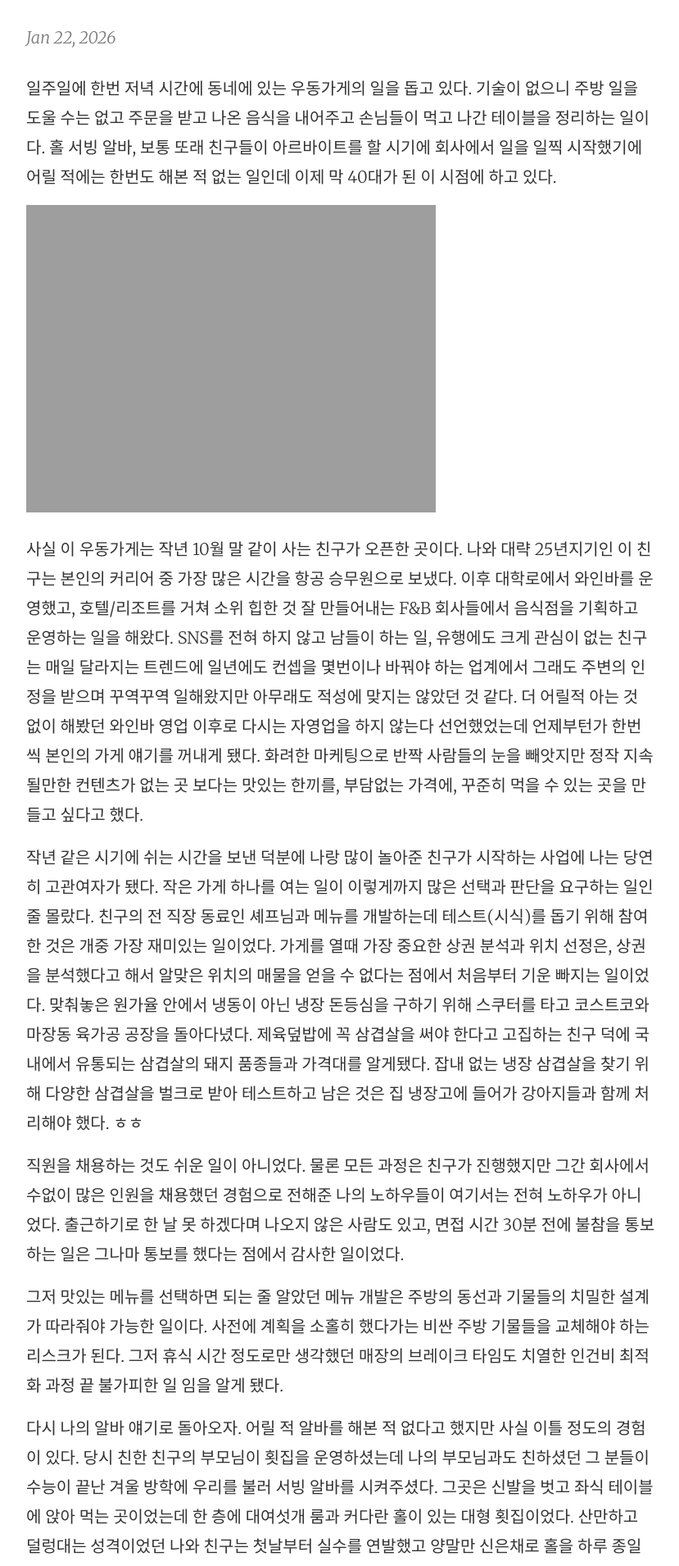
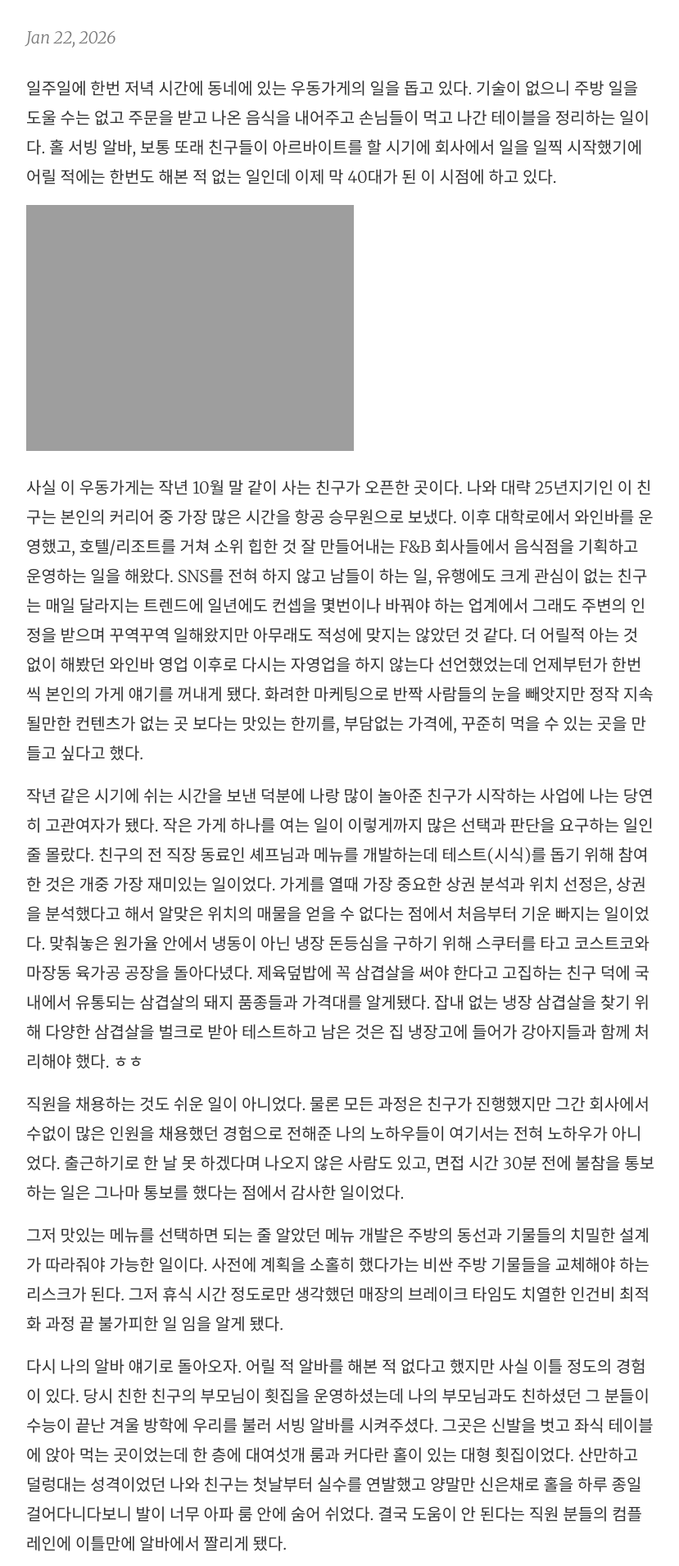
Before and after one commit to joyeon/joyeon.github.io, a Jekyll site: the page built from _posts/2026-01-22-part-time-job.md, in a window 1280 px wide. Shown: the part 313-2223 px from the top of the page at 82% size, without its empty margins (224-1053 px from the left). Built offline with Jekyll 4.4.1, drawn with Linux system fonts in a browser that asks for light colours.

Commit message:
Adjust image size and enhance content in post
Update image size in part-time job post and revise content.

```diff
--- a/_posts/2026-01-22-part-time-job.md
+++ b/_posts/2026-01-22-part-time-job.md
@@ -7,7 +7,7 @@
 일주일에 한번 저녁 시간에 동네에 있는 우동가게의 일을 돕고 있다. 기술이 없으니 주방 일을 도울 수는 없고 주문을 받고 나온 음식을 내어주고 손님들이 먹고 나간 테이블을 정리하는 일이다.
 홀 서빙 알바, 보통 또래 친구들이 아르바이트를 할 시기에 회사에서 일을 일찍 시작했기에 어릴 적에는 한번도 해본 적 없는 일인데 이제 막 40대가 된 이 시점에 하고 있다.
 
-<img src="https://joyeon.co/assets/udon-donkatsu.jpg" style="width: 500px; max-width:100%; height:auto;">
+<img src="https://joyeon.co/assets/udon-donkatsu.jpg" style="width: 400px; max-width:100%; height:auto;">
 
 사실 이 우동가게는 작년 10월 말 같이 사는 친구가 오픈한 곳이다. 나와 대략 25년지기인 이 친구는 본인의 커리어 중 가장 많은 시간을 항공 승무원으로 보냈다. 이후 대학로에서 와인바를 운영했고, 호텔/리조트를 거쳐 소위 힙한 것 잘 만들어내는 F&B 회사들에서 음식점을 기획하고 운영하는 일을 해왔다. SNS를 전혀 하지 않고 남들이 하는 일, 유행에도 크게 관심이 없는 친구는 매일 달라지는 트렌드에 일년에도 컨셉을 몇번이나 바꿔야 하는 업계에서 그래도 주변의 인정을 받으며 꾸역꾸역 일해왔지만 아무래도 적성에 맞지는 않았던 것 같다. 더 어릴적 아는 것 없이 해봤던 와인바 영업 이후로 다시는 자영업을 하지 않는다 선언했었는데 언제부턴가 한번씩 본인의 가게 얘기를 꺼내게 됐다. 화려한 마케팅으로 반짝 사람들의 눈을 빼앗지만 정작 지속될만한 컨텐츠가 없는 곳 보다는 맛있는 한끼를, 부담없는 가격에, 꾸준히 먹을 수 있는 곳을 만들고 싶다고 했다.
 
```
